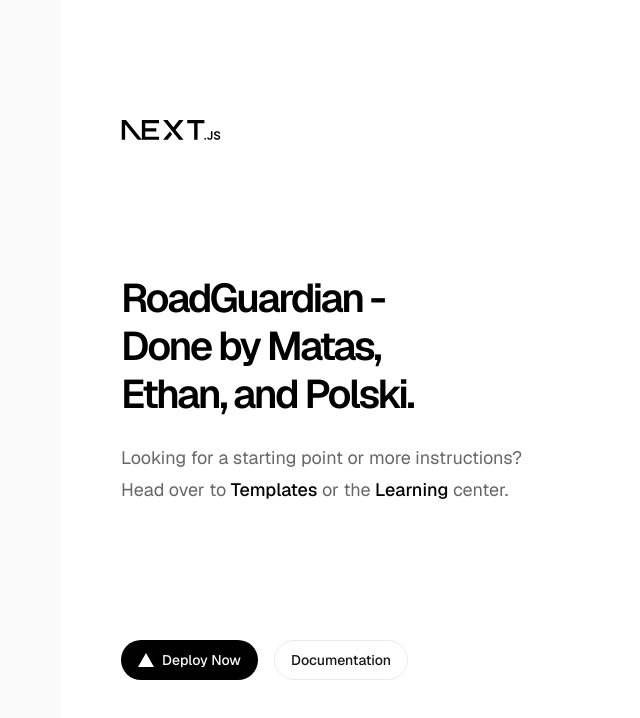
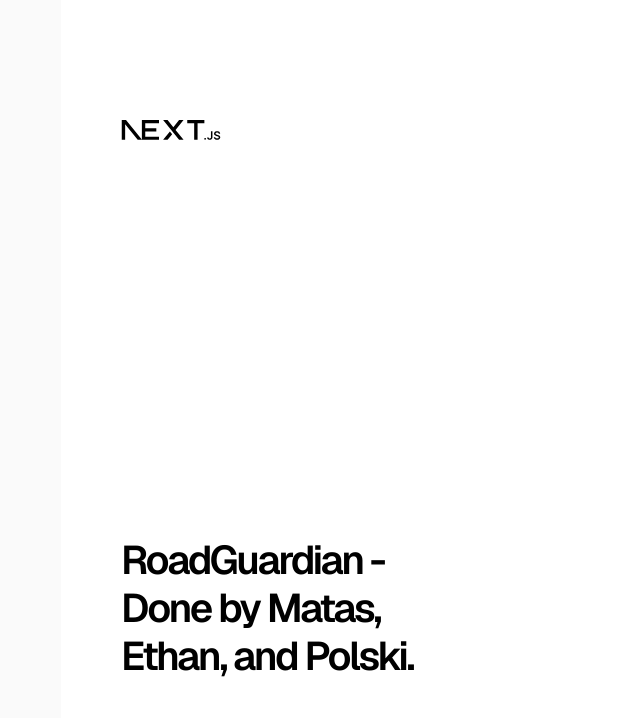
Before and after one commit to MatasZos/RoadGuardian, a Next.js app: page / in a window 1280 px wide. Shown: the top 718 px of the page, without its empty margins (179-819 px from the left). Built offline with nearby package versions, Linux system fonts and the light colour scheme.

Commit message:
Clean up page content by removing unused sections
Removed introductory text and call-to-action links from the page.

```diff
--- a/src/app/page.js
+++ b/src/app/page.js
@@ -15,50 +15,7 @@ export default function Home() {
         />
         <div className={styles.intro}>
           <h1>RoadGuardian - Done by Matas, Ethan, and Polski.</h1>
-          <p>
-            Looking for a starting point or more instructions? Head over to{" "}
-            <a
-              href="https://vercel.com/templates?framework=next.js&utm_source=create-next-app&utm_medium=appdir-template-tw&utm_campaign=create-next-app"
-              target="_blank"
-              rel="noopener noreferrer"
-            >
-              Templates
-            </a>{" "}
-            or the{" "}
-            <a
-              href="https://nextjs.org/learn?utm_source=create-next-app&utm_medium=appdir-template-tw&utm_campaign=create-next-app"
-              target="_blank"
-              rel="noopener noreferrer"
-            >
-              Learning
-            </a>{" "}
-            center.
-          </p>
-        </div>
-        <div className={styles.ctas}>
-          <a
-            className={styles.primary}
-            href="https://vercel.com/new?utm_source=create-next-app&utm_medium=appdir-template&utm_campaign=create-next-app"
-            target="_blank"
-            rel="noopener noreferrer"
-          >
-            <Image
-              className={styles.logo}
-              src="/vercel.svg"
-              alt="Vercel logomark"
-              width={16}
-              height={16}
-            />
-            Deploy Now
-          </a>
-          <a
-            className={styles.secondary}
-            href="https://nextjs.org/docs?utm_source=create-next-app&utm_medium=appdir-template&utm_campaign=create-next-app"
-            target="_blank"
-            rel="noopener noreferrer"
-          >
-            Documentation
-          </a>
+
         </div>
       </main>
     </div>
```
